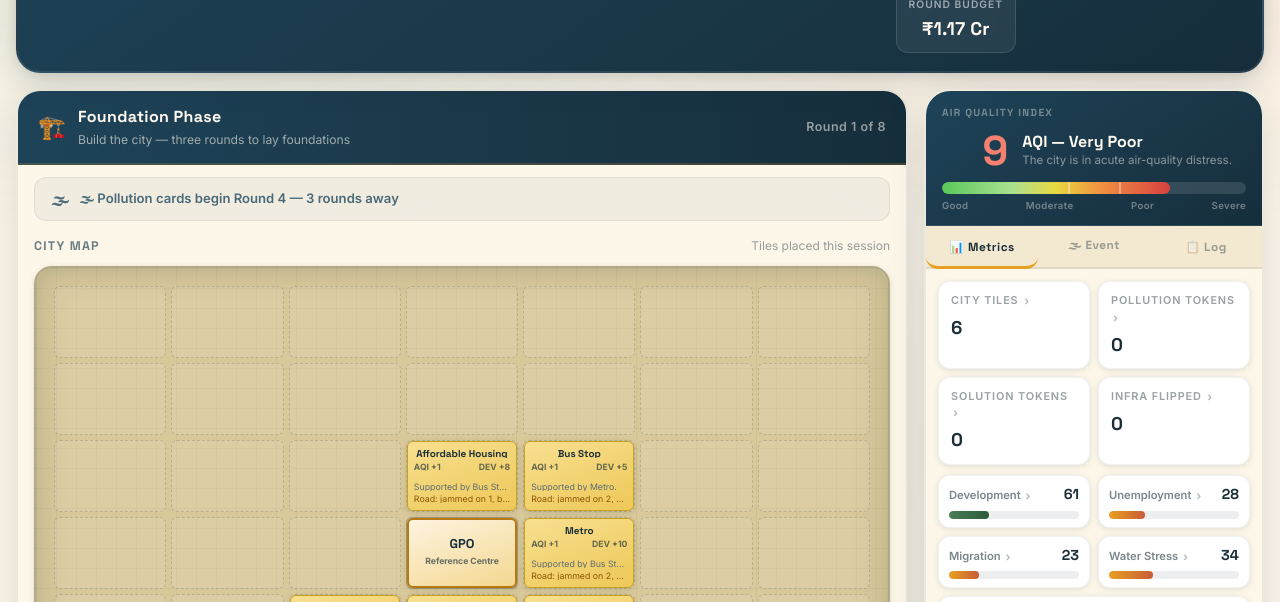
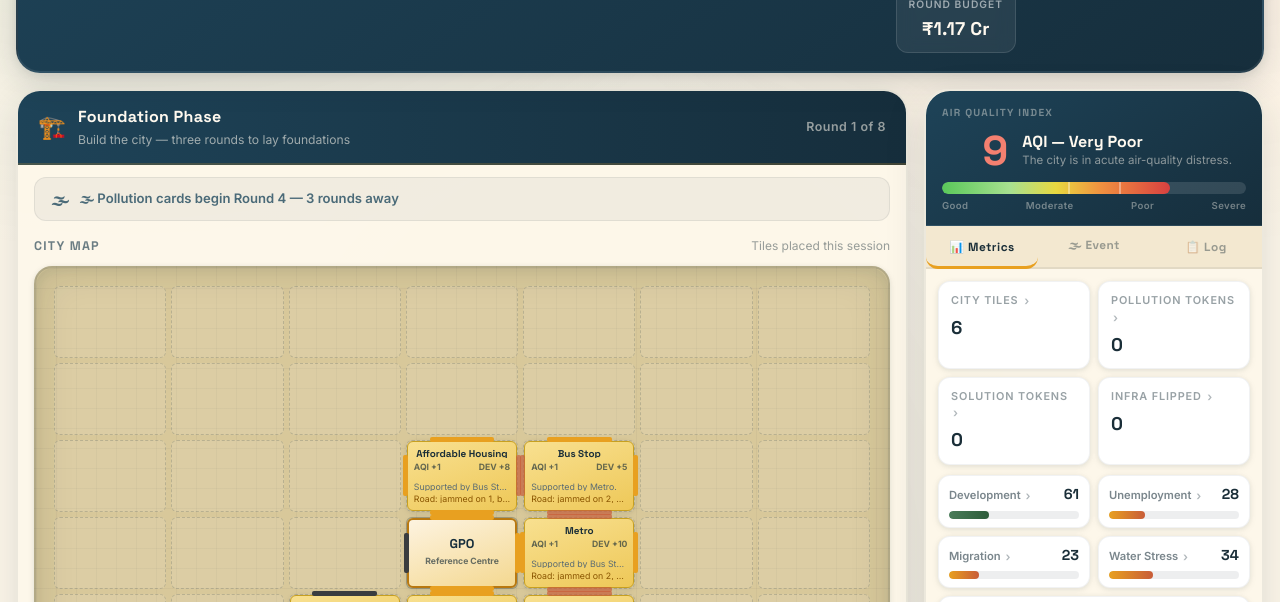
Before and after one commit to Abeer1904/ai-race, a plain HTML site: page Fix it/fix-it.html in a window 1280 px wide. Both pictures are taken after a click on the button "Enter the City →". Shown: the part 197-799 px from the top of the page. Drawn offline with Linux system fonts and the light colour scheme.

Commit message:
feat: road-edge traffic indicators on board tiles (asphalt/busy/jammed)

```diff
--- a/Fix it/css/fix-it-redesign.css
+++ b/Fix it/css/fix-it-redesign.css
@@ -2352,3 +2352,61 @@ button:disabled {
   letter-spacing: 0.02em;
   word-break: break-word;
 }
+
+/* ══════════════════════════════════════════════════════════════
+   ROAD-EDGE TRAFFIC INDICATORS
+   Thin asphalt strips poking out of each tile side into the
+   5 px gap between cells.  open = dark tarmac, busy = amber,
+   jammed = terracotta-red pulse.
+   ══════════════════════════════════════════════════════════════ */
+
+.road-edge {
+  position: absolute;
+  z-index: 3;
+  border-radius: 2px;
+  pointer-events: none;
+  /* base = asphalt dark */
+  background: #3a3d3f;
+  transition: background 0.25s;
+}
+
+/* Horizontal edges (top / bottom) — full width, 5 px tall, centred in the gap */
+.road-edge--top {
+  top: -5px;
+  left: 20%;
+  right: 20%;
+  height: 5px;
+}
+.road-edge--bottom {
+  bottom: -5px;
+  left: 20%;
+  right: 20%;
+  height: 5px;
+}
+
+/* Vertical edges (left / right) — full height, 5 px wide, centred in the gap */
+.road-edge--left {
+  left: -5px;
+  top: 20%;
+  bottom: 20%;
+  width: 5px;
+}
+.road-edge--right {
+  right: -5px;
+  top: 20%;
+  bottom: 20%;
+  width: 5px;
+}
+
+/* Traffic colour states */
+.road-edge--open  { background: #3a3d3f; }          /* dark asphalt */
+.road-edge--busy  { background: var(--saffron); }    /* amber — congested */
+.road-edge--jammed {
+  background: var(--terracotta);                      /* terracotta-red */
+  animation: road-jam-pulse 1.1s ease-in-out infinite;
+}
+
+@keyframes road-jam-pulse {
+  0%, 100% { opacity: 1; }
+  50%       { opacity: 0.45; }
+}
--- a/Fix it/js/fix-it.js
+++ b/Fix it/js/fix-it.js
@@ -1232,6 +1232,16 @@ function renderBoard() {
       ${tile.name === "GPO" ? "" : depNote}
       ${tile.name === "GPO" ? "" : trafficNote}
     `;
+    // Road-edge indicators — asphalt strips at each side showing traffic state
+    if (tile.edges) {
+      ["top", "right", "bottom", "left"].forEach(side => {
+        const edgeEl = document.createElement("div");
+        const traffic = tile.edges[side]?.traffic || "open";
+        edgeEl.className = `road-edge road-edge--${side} road-edge--${traffic}`;
+        edgeEl.title = `${side[0].toUpperCase() + side.slice(1)}: ${traffic}`;
+        div.appendChild(edgeEl);
+      });
+    }
     host.appendChild(div);
   });
   els.board.appendChild(grid);
```
